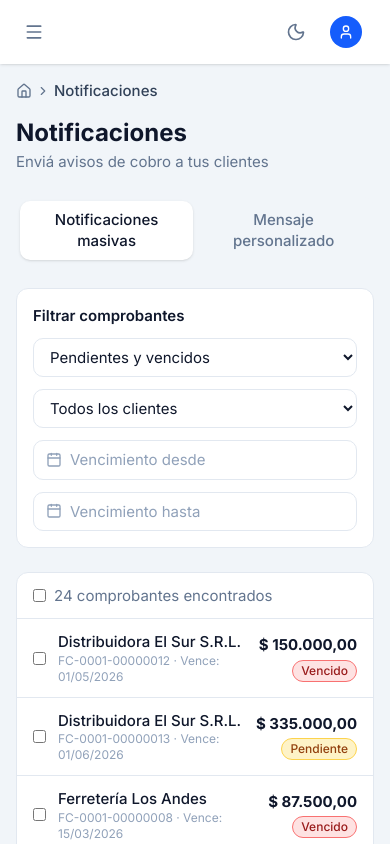
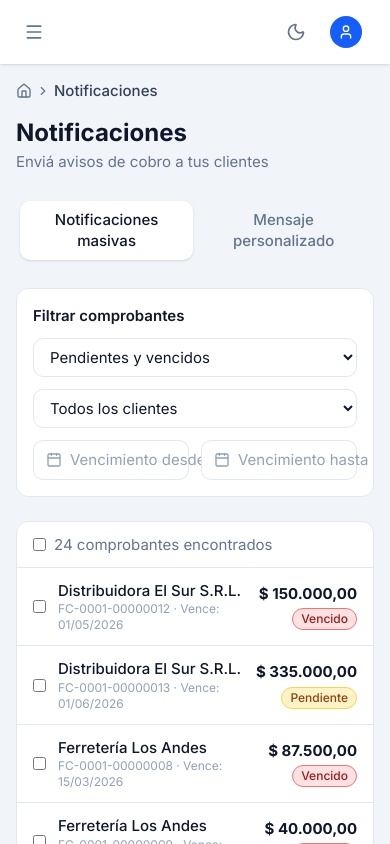
Before and after one commit to Nawel0310/notipago, a Next.js app: page /notipago/notificaciones in a window 390 px wide. Built offline with nearby package versions, Linux system fonts and the light colour scheme.

Commit message:
mejora espacio entre filtros de fechas

```diff
--- a/components/comprobantes/ComprobantesTable.tsx
+++ b/components/comprobantes/ComprobantesTable.tsx
@@ -265,7 +265,7 @@ export default function ComprobantesTable() {
           {state.clientes.map((c) => <option key={c.id} value={c.id}>{c.razonSocial}</option>)}
         </select>
 
-        <div className="col-span-6 grid grid-cols-1 gap-3 md:flex md:items-center md:gap-2">
+        <div className="col-span-6 grid grid-cols-2 gap-3 md:flex md:items-center md:gap-2">
           <DatePicker value={dateFrom} onChange={(v) => { setDateFrom(v); setPage(1) }} placeholder="Vencimiento desde" />
           <span className="hidden md:inline md:text-slate-400 md:text-sm">–</span>
           <DatePicker value={dateTo} onChange={(v) => { setDateTo(v); setPage(1) }} placeholder="Vencimiento hasta" />
--- a/components/notificaciones/NotificacionesMasivas.tsx
+++ b/components/notificaciones/NotificacionesMasivas.tsx
@@ -96,9 +96,9 @@ export default function NotificacionesMasivas() {
             <option value="">Todos los clientes</option>
             {state.clientes.map((c) => <option key={c.id} value={c.id}>{c.razonSocial}</option>)}
           </select>
-          <DatePicker value={dateFrom} onChange={setDateFrom} placeholder="Vencimiento desde" className="col-span-2" />
+          <DatePicker value={dateFrom} onChange={setDateFrom} placeholder="Vencimiento desde" className="col-span-1" />
           <span className="hidden md:block md:self-center md:text-slate-400">–</span>
-          <DatePicker value={dateTo} onChange={setDateTo} placeholder="Vencimiento hasta" className="col-span-2" />
+          <DatePicker value={dateTo} onChange={setDateTo} placeholder="Vencimiento hasta" className="col-span-1" />
         </div>
       </div>
 
```
